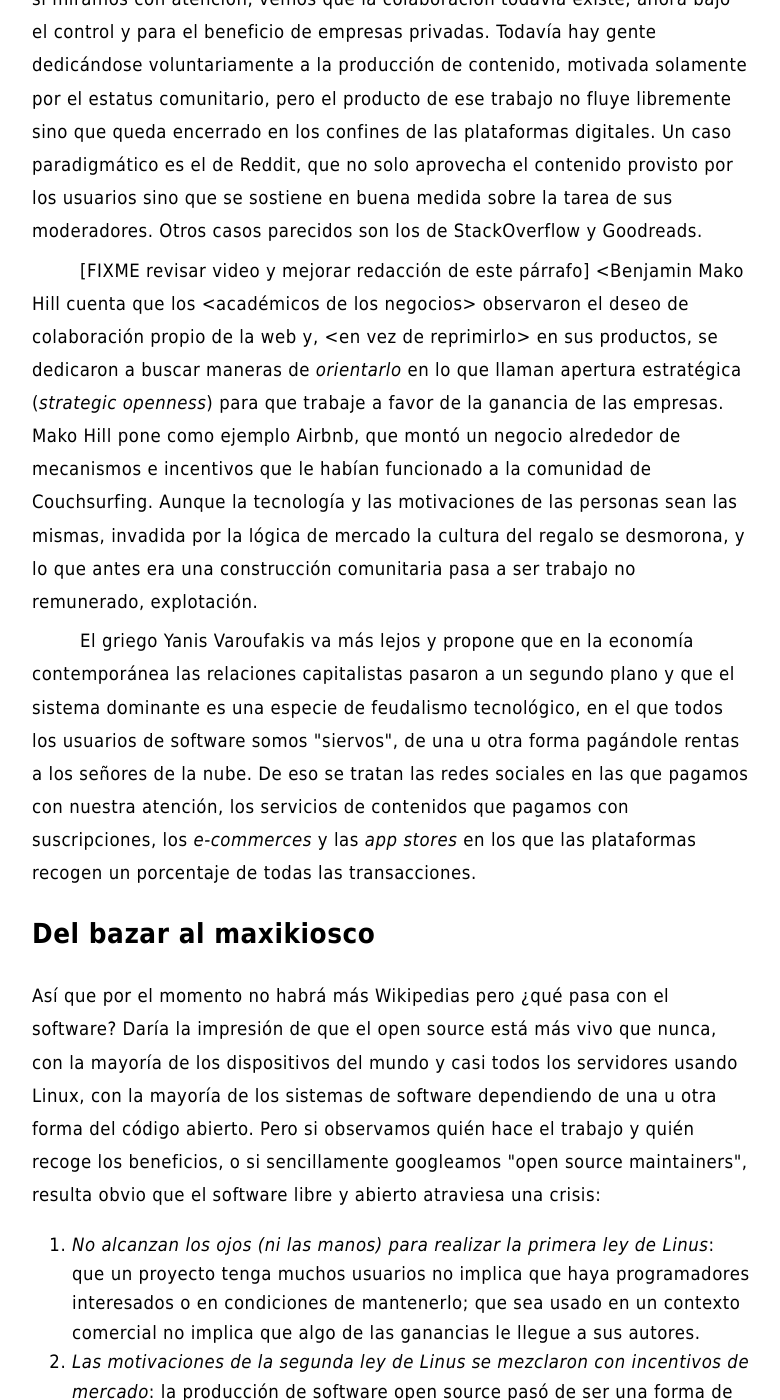
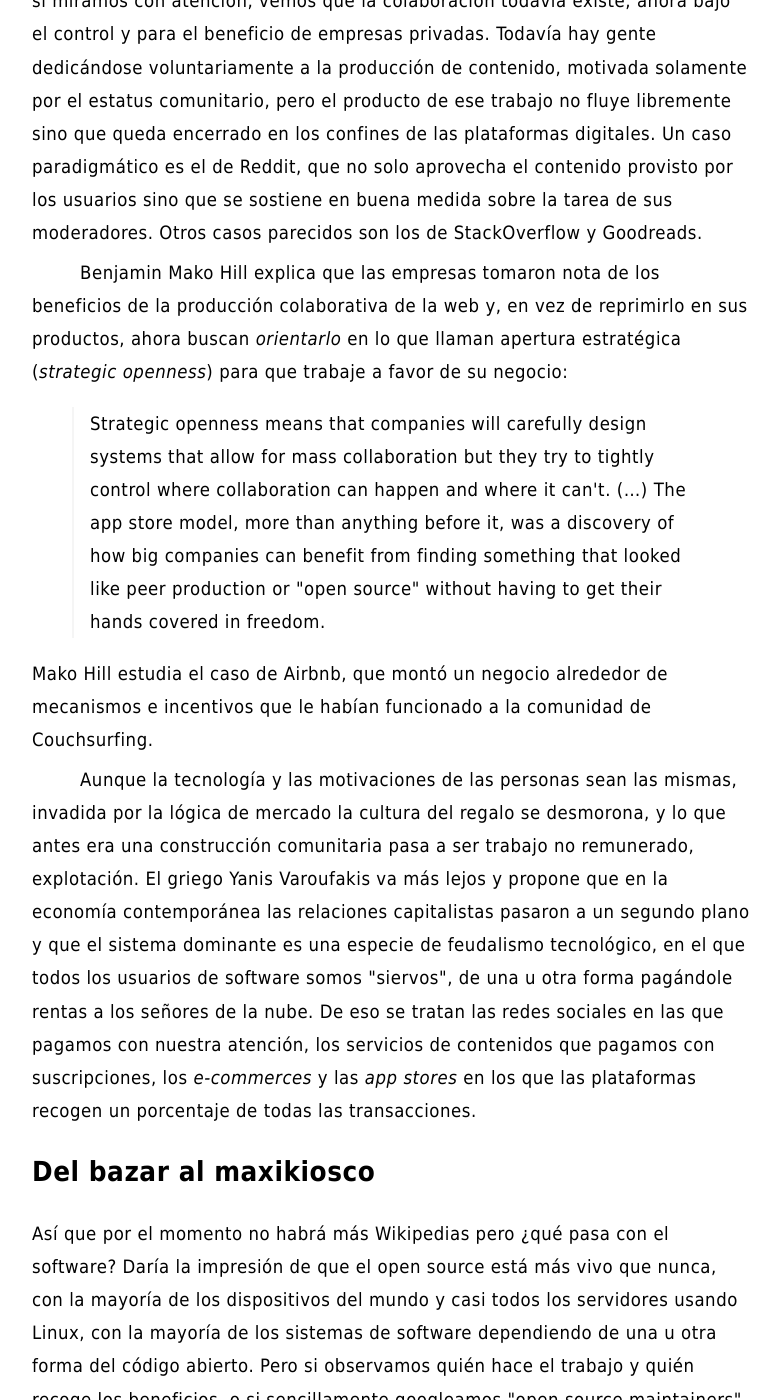
Before and after one commit to facundoolano/olano.dev, a Jekyll site: the page built from _posts/2023-11-05-derivas-del-bazar.html, in a window 1280 px wide and 1400 px high, scrolled down 3332 px. Shown: the whole window, without its empty margins (248-1028 px from the left). Built offline with Jekyll 4.4.1, drawn with Linux system fonts in a browser that asks for light colours; some of the changed text lies outside the part shown.

Commit message:
cleanup strategic openness definition

```diff
--- a/_posts/2023-11-05-derivas-del-bazar.html
+++ b/_posts/2023-11-05-derivas-del-bazar.html
@@ -10,11 +10,11 @@
 <h2 id="org63f9bb3">Las leyes de Linus</h2>
 <div class="outline-text-2" id="text-org63f9bb3">
 <p>
-[FIXME empezar con más punch]
+Si pudiera salvar dos cosas del fuego de internet, serían Linux y Wikipedia. Linux y Wikipedia me parecen los mayores logros recientes de la humanidad por razones mejor expresadas en las dos <i>Leyes de Linus</i>.
 </p>
 
 <p>
-Si pudiera salvar dos cosas del fuego de internet, serían Linux y Wikipedia. Linux y Wikipedia me parecen los mayores logros recientes de la humanidad, por razones mejor expresadas en las dos <i>Leyes de Linus</i>. La primera fue formulada por Eric Raymond en su ensayo <i>The Cathedral and the Bazaar</i>:
+La primera ley de Linus fue formulada por Eric Raymond en su ensayo <i>The Cathedral and the Bazaar</i>:
 </p>
 
 <blockquote>
@@ -34,7 +34,7 @@
 </blockquote>
 
 <p>
-Aunque se refiera explícitamente al debugging, esta ley de Linus sintetiza el argumento de la catedral y el bazar sobre el desarrollo de software: el modelo aparentemente caótico del open source, semejante al tumulto de un bazar, no solo puede producir software funcional sino que de hecho produce <i>mejor</i> software que la ceremoniosa catedral del software privado. Prueba de esto es que, después de Linux y Wikipedia &#x2014;resultados de aquel modelo&#x2014;, a nadie se le ocurriría pagar por una licencia de Encarta o deployar un servidor con Windows.
+Aunque se refiera explícitamente al debugging, esta ley sintetiza el argumento de la catedral y el bazar sobre el desarrollo de software: el modelo aparentemente caótico del open source, semejante al tumulto de un bazar, no solo puede producir software funcional sino que de hecho produce <i>mejor</i> software que la ceremoniosa catedral del software privado. Prueba de esto es que, después de Linux y Wikipedia &#x2014;resultados de aquel modelo&#x2014;, a nadie se le ocurriría pagar por una licencia de Encarta o deployar un servidor con Windows.
 </p>
 
 <p>
@@ -60,11 +60,11 @@
 </p>
 
 <p>
-Ese "entretenimiento", que Himanen prefiere llamar pasión, explica por qué hay programadores trabajando gratis en su tiempo libre. La "vida social" explica por qué comparten el fruto de ese trabajo, por qué forman comunidades y colaboran en tareas menos interesantes, como el debugging o la documentación. Tanto Raymond como Himanen sostienen que la gratificación para los hackers es el prestigio y el reconocimiento de sus pares. Aplicando un poco de antropología inchequeable proponen que, en contextos de abundancia, en lugar de una economía de mercado las comunidades se inclinan hacia una "cultura del regalo", en la que el estatus social deriva no de lo que se posee si no de lo que se entrega a los demás.
+Ese "entretenimiento", que Himanen prefiere llamar pasión, explica por qué hay programadores trabajando gratis en su tiempo libre. La "vida social" explica por qué comparten el fruto de ese trabajo, por qué forman comunidades y colaboran en tareas menos interesantes, como el debugging o la documentación. Tanto Raymond como Himanen sostienen que la gratificación para los hackers es el prestigio y el reconocimiento de sus pares. Aplicando un poco de antropología inchequeable proponen que, en contextos de abundancia, en lugar de una economía de mercado las comunidades se inclinan hacia una "cultura del regalo", en la que el estatus social deriva no de lo que se posee si no de lo que se entrega a los demás<sup><a id="fnr.2" class="footref" href="#fn.2">2</a></sup>.
 </p>
 
 <p>
-La abundancia de la que gozan los hackers tiene dos dimensiones. En primer término, refiere a la abundancia material que es requisito para poder perseguir sus intereses: los hackers necesitan el privilegio de la seguridad económica, del acceso a una computadora y a internet, y del tiempo libre. La otra forma de abundancia es la propia de la información digital: una vez producida un obra (un programa, una fotografía, una canción), reproducirla tiene costo virtualmente nulo<sup><a id="fnr.2" class="footref" href="#fn.2">2</a></sup>.
+La abundancia de la que gozan los hackers tiene dos dimensiones. En primer término, refiere a la abundancia material que es requisito para poder perseguir sus intereses: los hackers necesitan el privilegio de la seguridad económica, del acceso a una computadora y a internet, y del tiempo libre. La otra forma de abundancia es la propia de la información digital: una vez producida un obra (un programa, una fotografía, una canción), reproducirla tiene costo virtualmente nulo<sup><a id="fnr.3" class="footref" href="#fn.3">3</a></sup>.
 Es solo mediante una imposición artificial de escasez &#x2014;aplicando licencias o restricciones de acceso&#x2014; que la información se transforma en mercancía. La cultura del regalo es lo natural para el hacker porque, en ese modelo, entregar su trabajo no le cuesta nada.
 </p>
 
@@ -86,12 +86,21 @@
 </p>
 
 <p>
-[FIXME revisar video y mejorar redacción de este párrafo]
-&lt;Benjamin Mako Hill cuenta que los &lt;académicos de los negocios&gt; observaron el deseo de colaboración propio de la web y, &lt;en vez de reprimirlo&gt; en sus productos, se dedicaron a buscar maneras de <i>orientarlo</i> en lo que llaman apertura estratégica (<i>strategic openness</i>) para que trabaje a favor de la ganancia de las empresas. Mako Hill pone como ejemplo Airbnb, que montó un negocio alrededor de mecanismos e incentivos que le habían funcionado a la comunidad de Couchsurfing. Aunque la tecnología y las motivaciones de las personas sean las mismas, invadida por la lógica de mercado la cultura del regalo se desmorona, y lo que antes era una construcción comunitaria pasa a ser trabajo no remunerado, explotación.
+Benjamin Mako Hill explica que las empresas tomaron nota de los beneficios de la producción colaborativa de la web y, en vez de reprimirlo en sus productos, ahora buscan <i>orientarlo</i> en lo que llaman apertura estratégica (<i>strategic openness</i>) para que trabaje a favor de  su negocio:
+</p>
+
+<blockquote>
+<p>
+Strategic openness means that companies will carefully design systems that allow for mass collaboration but they try to tightly control where collaboration can happen and where it can't. (&#x2026;) The app store model, more than anything before it, was a discovery of how big companies can benefit from finding something that looked like peer production or "open source" without having to get their hands covered in freedom.
+</p>
+</blockquote>
+
+<p>
+Mako Hill estudia el caso de Airbnb, que montó un negocio alrededor de mecanismos e incentivos que le habían funcionado a la comunidad de Couchsurfing.
 </p>
 
 <p>
-El griego Yanis Varoufakis va más lejos y propone que en la economía contemporánea las relaciones capitalistas pasaron a un segundo plano y que el sistema dominante es una especie de feudalismo tecnológico, en el que todos los usuarios de software somos "siervos", de una u otra forma pagándole rentas a los señores de la nube. De eso se tratan las redes sociales en las que pagamos con nuestra atención, los servicios de contenidos que pagamos con suscripciones, los <i>e-commerces</i> y las <i>app stores</i> en los que las plataformas recogen un porcentaje de todas las transacciones.
+Aunque la tecnología y las motivaciones de las personas sean las mismas, invadida por la lógica de mercado la cultura del regalo se desmorona, y lo que antes era una construcción comunitaria pasa a ser trabajo no remunerado, explotación. El griego Yanis Varoufakis va más lejos y propone que en la economía contemporánea las relaciones capitalistas pasaron a un segundo plano y que el sistema dominante es una especie de feudalismo tecnológico, en el que todos los usuarios de software somos "siervos", de una u otra forma pagándole rentas a los señores de la nube. De eso se tratan las redes sociales en las que pagamos con nuestra atención, los servicios de contenidos que pagamos con suscripciones, los <i>e-commerces</i> y las <i>app stores</i> en los que las plataformas recogen un porcentaje de todas las transacciones.
 </p>
 </div>
 </div>
@@ -124,12 +133,12 @@
 <h2 id="org767ea90">Libre como un taxi</h2>
 <div class="outline-text-2" id="text-org767ea90">
 <p>
-Es tentador pensar que la crisis del bazar era la consecuencia inevitable del <i>Gran Cisma</i> del software libre, que &lt;la batalla empezó a perderse&gt; cuando se optó por las licencias permisivas y pro-negocios del open source. ¿Será el copyleft la herramienta adecuada para refundar el bazar y protegerlo de los embates del mercado? Desde mi pinto de vista, por noble e inspiradora que sea, &lt;la intransigencia del software libre resulta en última instancia intrascendente y tanto o más elitista que la del open source&gt;:
+Es tentador pensar que la crisis del bazar era la consecuencia inevitable del <i>Gran Cisma</i> del software libre, que &lt;la batalla empezó a perderse&gt; cuando se optó por las licencias permisivas y pro-negocios del open source. ¿Será el copyleft la herramienta adecuada para refundar el bazar y protegerlo de los embates del mercado? Desde mi pinto de vista, por noble e inspiradora que sea, la intransigencia del software libre resulta en última instancia inocua y un poco elitista:
 </p>
 
 <ol class="org-ol">
-<li><i>Sobrestima la libertad de modificar y redistribuir el código fuente</i>, recuerdo de la época en que un usuario era aproximadamente lo mismo que un programador. En aquel contexto, coartar la posibilidad de modificar el software era entorpecer aquello que distinguía a las computadoras. Hoy ni siquiera los usuarios que saben programar tienen la necesidad, el interés o el tiempo de modificar el software que usan cotidianamente. Aunque es preferible tener acceso al código, es un derecho que solo afecta a una minoría de los usuarios, mucho menos urgente que otros como la privacidad, la no manipulación o la interoperabilidad<sup><a id="fnr.3" class="footref" href="#fn.3">3</a></sup>.</li>
-<li><i>Tiene la ética como única motivación</i>. Como supone que la libertad de código es <i>esencial</i> para los usuarios de software y para la sociedad en general, como es <i>lo que está bien</i>, debería ser suficiente razón para perseguirla. En contraste con las motivaciones sociales e intelectuales de la ley de Linus, con el beneficio de calidad técnica que promete la iniciativa open source y con el potencial de ganancia de la economía de mercado, el movimiento de software libre es un sistema que carece de incentivos para reproducirse a sí mismo, necesita del activismo de un grupo previamente convencido de sus supuestos<sup><a id="fnr.4" class="footref" href="#fn.4">4</a></sup>.</li>
+<li><i>Sobrestima la libertad de modificar y redistribuir el código fuente</i>, recuerdo de la época en que un usuario era aproximadamente lo mismo que un programador. En aquel contexto, coartar la posibilidad de modificar el software era entorpecer aquello que distinguía a las computadoras. Hoy ni siquiera los usuarios que saben programar tienen la necesidad, el interés o el tiempo de modificar el software que usan cotidianamente. Aunque es preferible tener acceso al código, es un derecho que solo afecta a una minoría de los usuarios, mucho menos urgente que otros como la privacidad, la no manipulación o la interoperabilidad<sup><a id="fnr.4" class="footref" href="#fn.4">4</a></sup>.</li>
+<li><i>Tiene la ética como única motivación</i>. Como supone que la libertad de código es <i>esencial</i> para los usuarios de software y para la sociedad en general, como es <i>lo que está bien</i>, debería ser suficiente razón para perseguirla. En contraste con las motivaciones sociales e intelectuales de la ley de Linus, con el beneficio de calidad técnica que promete la iniciativa open source y con el potencial de ganancia de la economía de mercado, el movimiento de software libre es un sistema que carece de incentivos para reproducirse a sí mismo, necesita del activismo de un grupo previamente convencido de sus supuestos<sup><a id="fnr.5" class="footref" href="#fn.5">5</a></sup>.</li>
 <li><i>Subestima la gratuidad del software</i>. Contrario a la famosa frase "free speech, not free beer" y a la intención de compatibilizar el software libre con el mercado, creo que la gratuidad es un factor determinante, que puede no haber sido una motivación pero que explica su masificación. La razón por la que Linux es el sistema operativo predeterminado para casi cualquier dispositivo o de que nadie dude en aprovechar las librerías abiertos para construir su propio programa es que esa elección tiene costo económico. La gratuidad democratiza el acceso al software, materializa algo de aquella abundancia que era requisito para su proliferación. Sin gratuidad no hay regalo, sin cultura del regalo no hay bazar, sin bazar no se puede competir técnicamente con el software privado.</li>
 </ol>
 
@@ -137,8 +146,8 @@
 El problema de fondo es que el bazar era un modo producción alternativo al mercado capitalista y, en última instancia, incompatible con él. Y, como suele ser el caso con toda alternativa al capitalismo, el sistema tiende a absorberla o destruirla:
 </p>
 <ul class="org-ul">
-<li>El software libre ejercía un activismo intransigente, pero que se cuidaba de no extender su argumento más allá del software, por ejemplo rechazando otras formas de escasez artificial y propiedad intelectual. Es decir, no pretendía enfrentar abiertamente al capitalismo pero tampoco se adaptaba al mercado, sino que pretendía que el mercado se adapte a sus reglas, por lo que virtualmente se extinguió ante las alternativas más flexibles<sup><a id="fnr.5" class="footref" href="#fn.5">5</a></sup>.</li>
-<li>El open source adoptó una postura permisiva<sup><a id="fnr.6" class="footref" href="#fn.6">6</a></sup> que allanó el camino para que se propague como virus, a la vez que lo dejó expuesto a ser cooptado y abusado por las corporaciones privadas.</li>
+<li>El software libre ejercía un activismo intransigente pero que se cuidaba de no extender su argumento más allá del software, por ejemplo rechazando otras formas de escasez artificial y propiedad intelectual. Es decir, no se enfrentaba directamente al mercado pero tampoco se adaptaba a él: pretendía formar una masa crítica para que el mercado se tuviera que ajustar a sus reglas. Esto no sucedió y el software libre virtualmente se extinguió ante las alternativas más flexibles<sup><a id="fnr.6" class="footref" href="#fn.6">6</a></sup>.</li>
+<li>El open source adoptó una postura permisiva<sup><a id="fnr.7" class="footref" href="#fn.7">7</a></sup> que allanó el camino para que se propague como virus, a la vez que lo dejó expuesto a ser cooptado y abusado por las corporaciones privadas.</li>
 </ul>
 
 <p>
@@ -236,22 +245,26 @@
 </p></div></div>
 
 <div class="footdef"><sup><a id="fn.2" class="footnum" href="#fnr.2">2</a></sup> <div class="footpara"><p class="footpara">
+Raymond habla de <a href="https://en.wikipedia.org/wiki/Gift_economy"><i>gift culture</i></a>. Ver también <a href="https://en.wikipedia.org/wiki/Sharing_economy"><i>sharing economy</i></a> y <a href="https://en.wikipedia.org/wiki/Commons-based_peer_production"><i>Commons-based peer production</i></a>.
+</p></div></div>
+
+<div class="footdef"><sup><a id="fn.3" class="footnum" href="#fnr.3">3</a></sup> <div class="footpara"><p class="footpara">
 FIXME rephrase, links (esta abundancia era el <i>statu quo</i> en el ambiente en el que se movían los hackers de los años 70 y 80 del que derivan el software libre y el open source. &lt;A tal punto el libre acceso a la información era el estado natural de cosas que Bill Gates hizo un famoso berrinche para que la gente deje de copiar su software sin pagarle, y Richard Stallmen hizo un famoso berrinche cuando no le dieron permiso de cambiar el firmware de una impresora.&gt;
 </p></div></div>
 
-<div class="footdef"><sup><a id="fn.3" class="footnum" href="#fnr.3">3</a></sup> <div class="footpara"><p class="footpara">
+<div class="footdef"><sup><a id="fn.4" class="footnum" href="#fnr.4">4</a></sup> <div class="footpara"><p class="footpara">
 Se puede argumentar que esos otros atributos se podrían garantizar si de hecho existiera el acceso al código, pero centrar el activismo en la libertad de código como un fin a lo que todo otro derecho es subsidiario es como proponer que la mejor manera de combatir el cambio climático es desmantelar el capitalismo.
 </p></div></div>
 
-<div class="footdef"><sup><a id="fn.4" class="footnum" href="#fnr.4">4</a></sup> <div class="footpara"><p class="footpara">
+<div class="footdef"><sup><a id="fn.5" class="footnum" href="#fnr.5">5</a></sup> <div class="footpara"><p class="footpara">
 Puede considerarse copyleft con un mecanismo de reproducción del software libre, pero en la práctica parece más frecuentemente causar que el software libre sea evitado a que se adopten sus condiciones.
 </p></div></div>
 
-<div class="footdef"><sup><a id="fn.5" class="footnum" href="#fnr.5">5</a></sup> <div class="footpara"><p class="footpara">
+<div class="footdef"><sup><a id="fn.6" class="footnum" href="#fnr.6">6</a></sup> <div class="footpara"><p class="footpara">
 [TODO resumir muchisimo] incluso los ejemplos de software libre más exitoso, linux el más paradigmático, lo son porque esas libertades no se contraponen con su uso comercial y privado. linux, de hecho, pese a haber elegido una licencia de software libre. Es que nada impide usar Linux (o Emacs, o las herramientas de GNU) para producir software comercial y cerrado; nada impide desplegar una plataforma privada y explotadora en servidores que corren Linux. Y haber elegido licencias más estrictas, que prohibieran esos usos, probablemente no hubieran resultado en más libertad sino en que la gente evitara usarlos, tal como evita usar las liberarías con licencias GPL. [TODO agpl?]
 </p></div></div>
 
-<div class="footdef"><sup><a id="fn.6" class="footnum" href="#fnr.6">6</a></sup> <div class="footpara"><p class="footpara">
+<div class="footdef"><sup><a id="fn.7" class="footnum" href="#fnr.7">7</a></sup> <div class="footpara"><p class="footpara">
 Es curioso que, pese a evitar la ideología y a adoptar una postura explícitamente pro-mercado, el open source terminó de hecho siendo una contribución más valiosa a la mirada anticapitalista por el &lt;ejemplo de calidad e incentivos no económicos que representó.
 </p></div></div>
 
```
Also changed, not shown: other parts of _posts/2023-11-05-derivas-del-bazar.html (+2 -2 lines), org/_posts/2023-11-05-derivas-del-bazar.org (+18 -11 lines).
